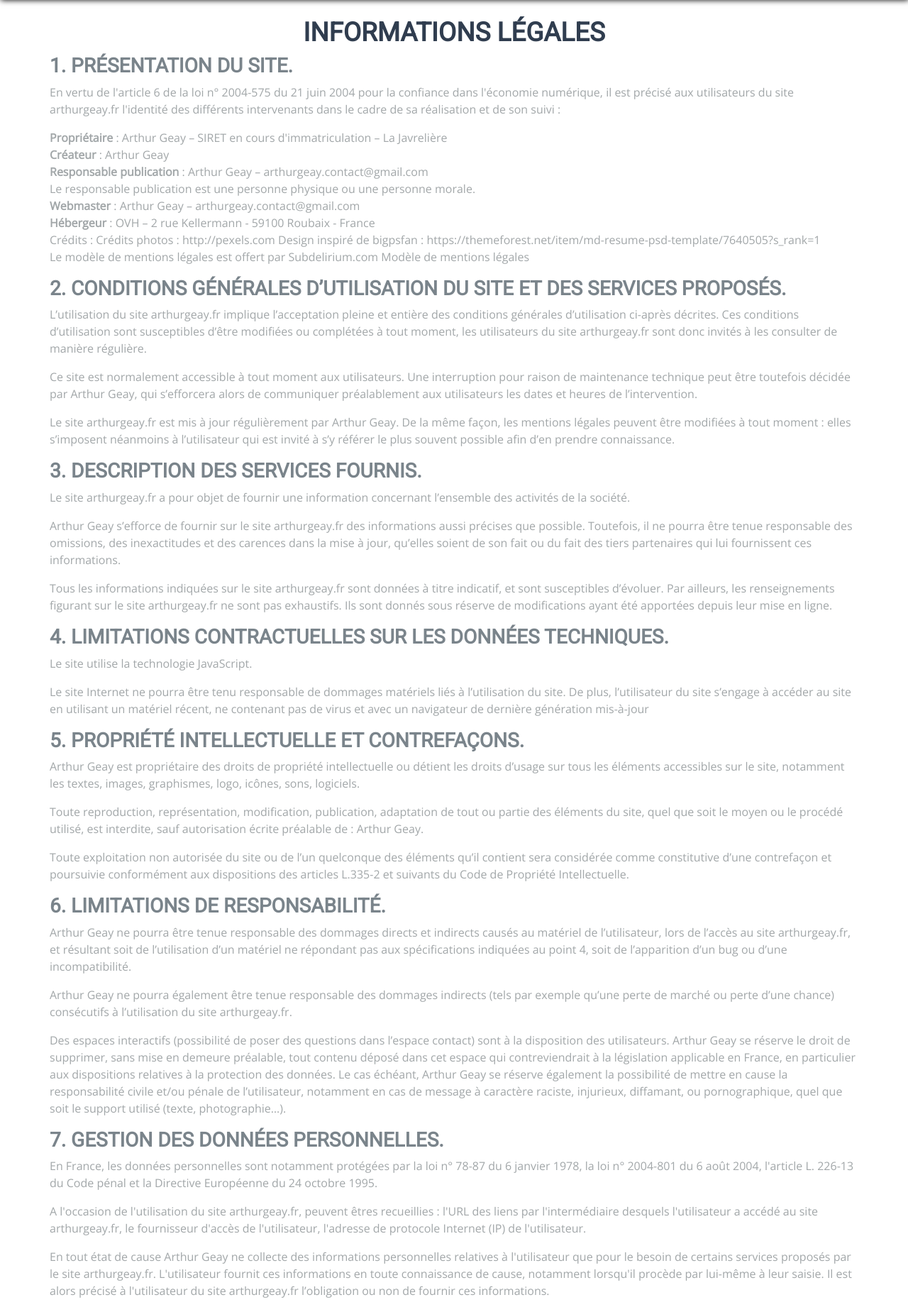
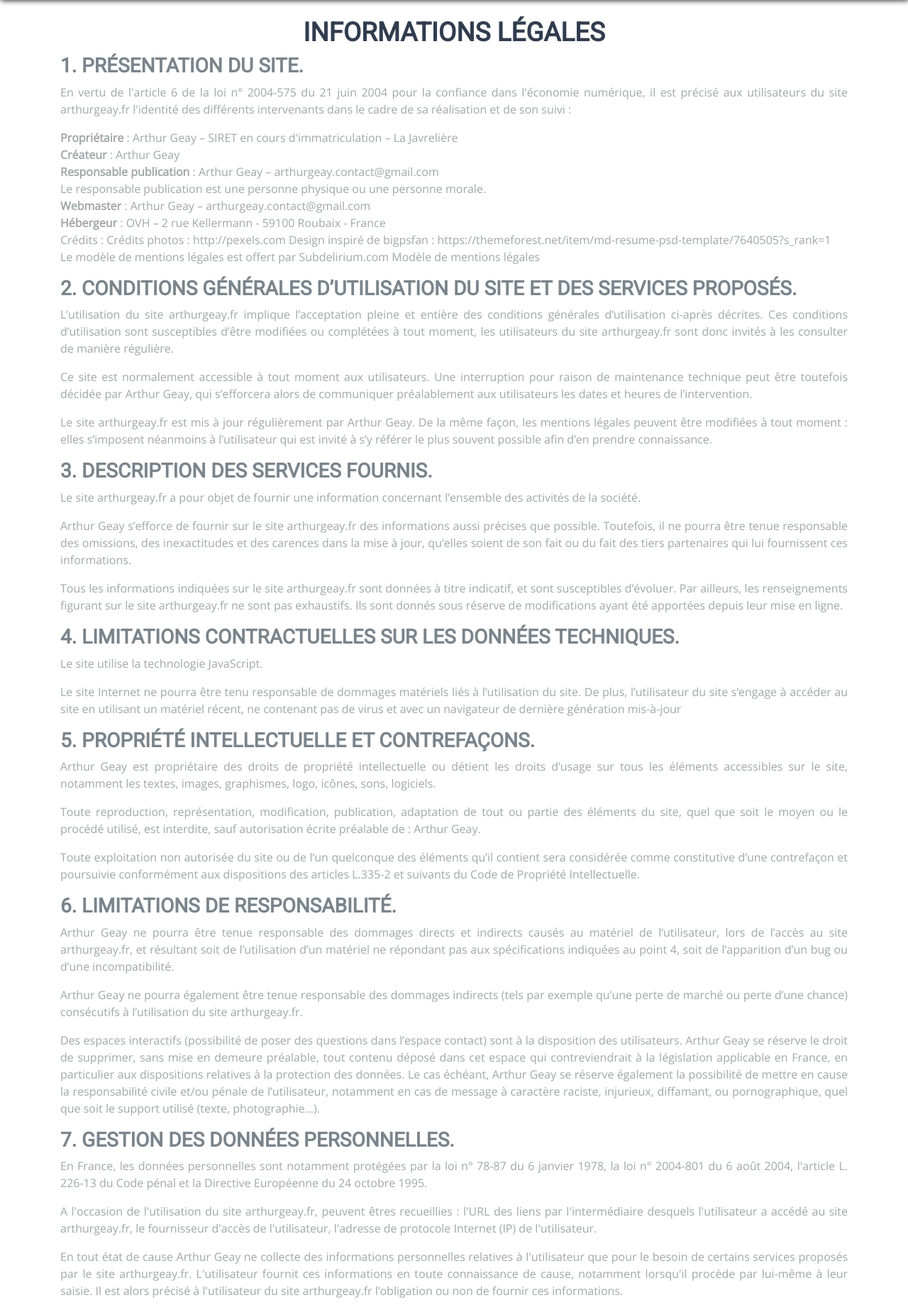
Before and after one commit to arthurgeay/portfolio, a PHP site: page /mentions-legales.html in a window 1280 px wide. Shown: the part 56-1905 px from the top of the page at 71% size. Run offline with PHP 8.4, Linux system fonts and the light colour scheme.

Commit message:
Ajustements legals

```diff
--- a/css/main.css
+++ b/css/main.css
@@ -679,6 +679,12 @@ form
   margin-top: 15px;
 }
 
+
+#legals p
+{
+  text-align: justify;
+}
+
 /* END SECTION CONTACT */
 
 footer
--- a/mentions-legales.html
+++ b/mentions-legales.html
@@ -10,7 +10,6 @@
     <link rel="stylesheet" href="https://maxcdn.bootstrapcdn.com/bootstrap/4.0.0/css/bootstrap.min.css" integrity="sha384-Gn5384xqQ1aoWXA+058RXPxPg6fy4IWvTNh0E263XmFcJlSAwiGgFAW/dAiS6JXm" crossorigin="anonymous">
     <link href="https://fonts.googleapis.com/css?family=Open+Sans|Roboto" rel="stylesheet">
     <link rel="stylesheet" href="css/main.css">
-    <link rel="stylesheet" href="css/circle.css">
     <title>Mentions légales - Arthur Geay</title>
   </head>
   <body id="page-top" class="overflow-x">
@@ -30,7 +29,7 @@
 
       <div class="container">
         <div class="row">
-          <section id="legals">
+          <section id="legals" class="col-md-12">
             <h2 class="text-center">Informations légales</h2>
               <h3>1. Présentation du site.</h3>
               <p>En vertu de l'article 6 de la loi n° 2004-575 du 21 juin 2004 pour la confiance dans l'économie numérique, il est précisé aux utilisateurs du site <a href="http://arthurgeay.fr/">arthurgeay.fr</a> l'identité des différents intervenants dans le cadre de sa réalisation et de son suivi :</p>
```
Lines whose indentation alone changed are shown as unchanged.
